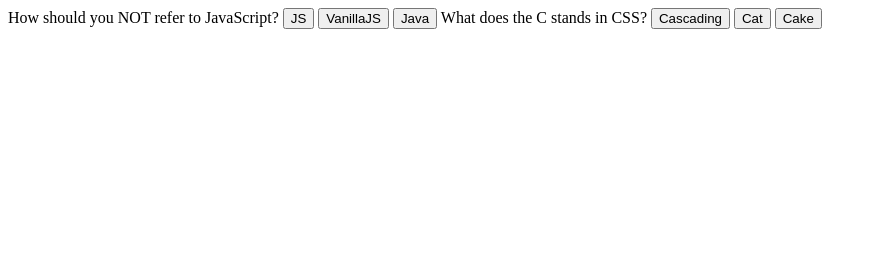
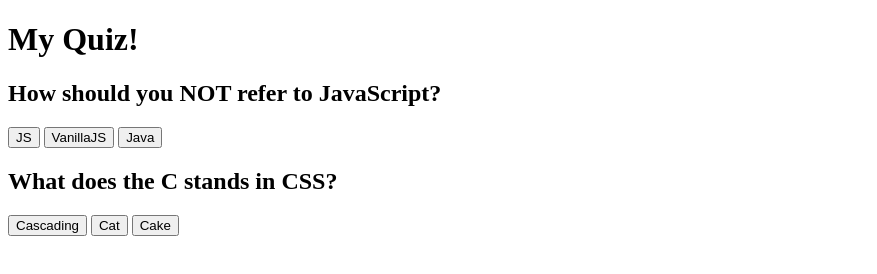
Before and after one commit to BarbiA-Mysticals/guessing-game, a plain HTML site: page index.html in a window 1280 px wide. Shown: the whole page, without its empty margins (0-877 px from the left). Drawn offline with Linux system fonts and the light colour scheme.

Commit message:
Adding tags

```diff
--- a/index.html
+++ b/index.html
@@ -6,12 +6,13 @@
     <title>Guessing Game </title>
 </head>
 <body>
-    How should you NOT refer to JavaScript?
+    <h1>My Quiz!</h1>
+   <h2>How should you NOT refer to JavaScript?</h2>
     <button onclick="check(this)">JS</button>
     <button onclick="check(this)">VanillaJS</button>
     <button onclick="check(this)" class="correct">Java</button>
 
-    What does the C stands in CSS?
+    <h2>What does the C stands in CSS?</h2>
     <button onclick="check(this)" class="correct">Cascading</button>
     <button onclick="check(this)">Cat</button>
     <button onclick="check(this)">Cake</button>
```
